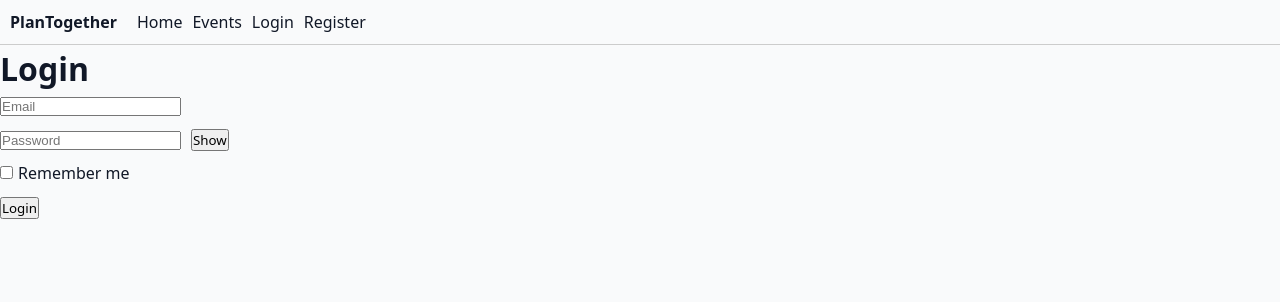
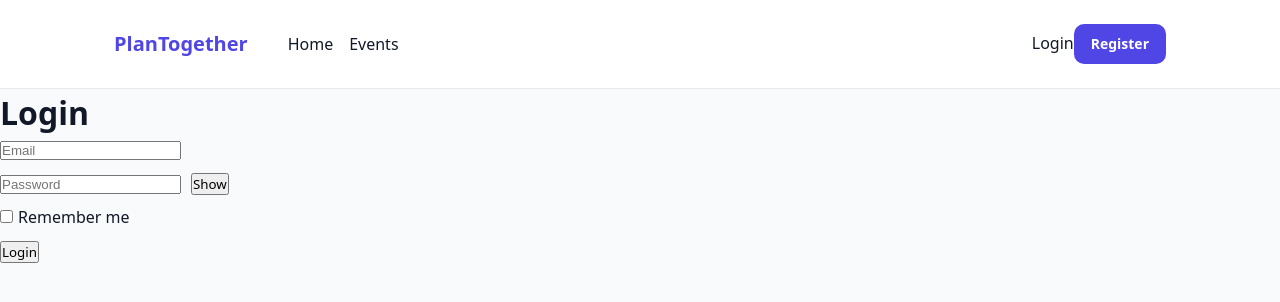
Before and after one commit to CoCav/planTogether, a React app in the folder frontend/: page /login in a window 1280 px wide. Shown: the top 302 px of the page. Built offline with nearby package versions, Linux system fonts and the light colour scheme; the HTML template or start-up script is replaced by a standard one.

Commit message:
refactor Navbar with global CSS and improved layout, enhance user badge and reorganize component styles

```diff
--- a/frontend/src/components/Navbar.jsx
+++ b/frontend/src/components/Navbar.jsx
@@ -1,9 +1,10 @@
 import { Link, useNavigate } from "react-router-dom";
 import { useAuth } from "../context/useAuth";
 
+import Button from "./ui/Button";
+
 export default function Navbar() {
     const { user, logout } = useAuth();
-
     const navigate = useNavigate();
 
     const handleLogout = async () => {
@@ -13,39 +14,42 @@ export default function Navbar() {
 
 
     return (
-        <nav style={{ padding: "10px", borderBottom: "1px solid #ccc" }}>
-            {/* Logo */}
-            <Link to="/" style={{ marginRight: "20px" }}>
-                <strong>PlanTogether</strong>
-            </Link>
+        <header className="navbar">
+            <div className="container navbar-inner">
 
-            {/* Navigation */}
-            <Link to="/" style={{ marginRight: "10px" }}>Home</Link>
-            <Link to="/events" style={{ marginRight: "10px" }}>Events</Link>
+                {/* Brand */}
+                <Link to="/" className="navbar-brand">PlanTogether</Link>
 
-            {/* Auth */}
-            {user ? (
-                <>
-                <Link to="/events/create" style={{ marginRight: "10px" }}>
-                    Create Event
-                </Link>
+                {/* Navigation */}
+                <nav className="navbar-links">
+                    <Link to="/" className="navbar-link">Home</Link>
+                    <Link to="/events" className="navbar-link">Events</Link>
 
-                <Link to="profile" style={{ marginRight: "10px" }}>
-                    Profile
-                </Link>
+                    {user && (
+                        <div className="navbar-links-group">
+                            <Link to="/events/create" className="navbar-link">Create Event</Link>
+                            <Link to="/profile" className="navbar-link">Profile</Link>
+                        </div>
+                    )}
+                </nav>
 
-                <span style={{ marginRight: "10px", marginLeft: "10px" }}>
-                    Hello, {user.name}
-                </span>
-
-                <button onClick={handleLogout}>Logout</button>
-            </>
-            ) : (
-            <>
-                <Link to="/login" style={{ marginRight: "10px" }}>Login</Link>
-                <Link to="/register" style={{ marginRight: "10px" }}>Register</Link>
-            </>
-            )}
-        </nav>
+                {/* Right side */}
+                <div className="navbar-actions">
+                    {user ? (
+                        <div className="navbar-user-group">
+                            <span className="navbar-user">Hello, {user.name}</span>
+                            <Button type="button" variant="outline" onClick={handleLogout}>Logout</Button>
+                        </div>
+                    ) : (
+                        <div>
+                            <Link to="/login" className="navbar-link">Login</Link>
+                            <Link to="/register">
+                                <Button type="button">Register</Button>
+                            </Link>
+                        </div>
+                    )}
+                </div>
+            </div>
+        </header>
     );
 }
--- a/frontend/src/styles/components.css
+++ b/frontend/src/styles/components.css
@@ -1,4 +1,6 @@
-/* BUTTONS */
+/* ==================================================
+   BUTTONS
+================================================== */
 .btn {
     display: inline-flex;
     align-items: center;
@@ -31,7 +33,7 @@
 
 .btn-primary {
     background: var(--color-primary);
-    color: #fff;
+    color: white;
 }
 
 .btn-primary:hover:not(:disabled) {
@@ -59,7 +61,10 @@
     box-shadow: var(--shadow-sm);
 }
 
-/* CARDS */
+
+/* ==================================================
+   CARDS
+================================================== */
 .card {
     background: var(--color-surface);
     padding: var(--space-5);
@@ -82,7 +87,9 @@
 }
 
 
-/* FORMS */
+/* ==================================================
+   FORMS
+================================================== */
 .form-field {
     display: flex;
     flex-direction: column;
@@ -117,9 +124,17 @@
     margin: 0 auto;
 }
 
-/* INPUTS */
+.event-form {
+    display: flex;
+    flex-direction: column;
+    gap: var(--space-4);
+}
 
-.input {
+/* ==================================================
+   INPUTS
+================================================== */
+.input,
+.textarea {
     width: 100%;
     padding: var(--space-3);
     border-radius: var(--radius-md);
@@ -132,45 +147,23 @@
         background 0.2s ease;
 }
 
-.input:focus {
+.input:focus,
+textarea:focus {
     outline: none;
     border-color: var(--color-primary);
     box-shadow: 0 0 0 3px rgba(79, 70, 229, 0.12);
 }
 
-.input:disabled {
-    background: #f3f4f6;
-    cursor: not-allowed;
-}
-
-.textarea {
-    width: 100%;
-    padding: var(--space-3);
-    border: 1px solid var(--color-border);
-    border-radius: var(--radius-md);
-    background: var(--color-surface);
-    color: var(--color-text);
-    resize: vertical;
-    min-height: 100px;
-    transition:
-        border-color 0.2s ease,
-        box-shadow 0.2s ease,
-        background 0.2s ease;
-}
-
-.textarea:focus {
-    outline: none;
-    border-color: var(--color-primary);
-    box-shadow: 0 0 0 3px rgba(79, 70, 229, 0.12);
-}
-
+.input:disabled,
 .textarea:disabled {
     background: #f3f4f6;
     cursor: not-allowed;
 }
 
 
-/*  BADGES (ROLES) */
+/* ==================================================
+   BADGES
+================================================== */
 .badge {
     display: inline-flex;
     align-items: center;
@@ -180,26 +173,25 @@
     font-weight: 500;
 }
 
-/* Organizer */
 .badge-organizer {
     background: #ede9fe;
     color: #5b21b6;
 }
 
-/* Co-organizer */
 .badge-co {
     background: #dbeafe;
     color: #1d4ed8;
 }
 
-/* Participant */
 .badge-participant {
     background: #e5e7eb;
     color: #374151;
 }
 
 
-/* ALERTS AND STATES */
+/* ==================================================
+   ALERTS & STATES
+================================================== */
 .alert {
     padding: var(--space-3) var(--space-4);
     border-radius: var(--radius-md);
@@ -226,20 +218,21 @@
     border-color: #fecaca;
 }
 
+.empty-state,
+.loading-state {
+    text-align: center;
+    color: var(--color-text-muted);
+    border-radius: var(--radius-md);
+}
+
 .empty-state {
-    color: var(--color-text-muted);
-    text-align: center;
     padding: var(--space-5);
     border: 1px dashed var(--color-border);
-    border-radius: var(--radius-md);
     background: #fcfcfd;
 }
 
 .loading-state {
-    text-align: center;
-    color: var(--color-text-muted);
     padding: var(--space-6);
-    border-radius: var(--radius-md);
 }
 
 .status-text {
@@ -251,7 +244,9 @@
     color: var(--color-success);
 }
 
-/*  LINKS */
+/* ==================================================
+   LINKS
+================================================== */
 .link-inline {
     color: var(--color-primary);
     font-weight: 500;
@@ -262,9 +257,117 @@
 }
 
 
-/* =========================
-   Event Page
-========================= */
+/* ==================================================
+   NAVBAR
+================================================== */
+.navbar {
+    position: sticky;
+    top: 0;
+    z-index: 50;
+    background: var(--color-surface);
+    border-bottom: 1px solid var(--color-border);
+}
+
+.navbar-inner {
+    min-height: 72px;
+    display: flex;
+    align-items: center;
+    justify-content: space-between;
+    gap: var(--space-4);
+}
+
+.navbar-brand {
+    font-size: var(--font-size-lg);
+    font-weight: 800;
+    color: var(--color-primary);
+    text-decoration: none;
+    flex-shrink: 0;
+}
+
+.navbar-links,
+.navbar-links-group,
+.navbar-user-group,
+.navbar-auth-group,
+.navbar-actions {
+    display: flex;
+    align-items: center;
+    gap: var(--space-4);
+    flex-wrap: wrap;
+}
+
+.navbar-links {
+    flex: 1;
+    gap: var(--space-4);
+    margin-left: var(--space-5);
+}
+
+.navbar-links-group,
+.navbar-user-group,
+.navbar-auth-group,
+.navbar-actions {
+    gap: var(--space-4);
+}
+
+.navbar-link {
+    color: var(--color-text);
+    text-decoration: none;
+    font-weight: 500;
+    white-space: nowrap;
+}
+
+.navbar-link:hover {
+    color: var(--color-primary);
+}
+
+
+/* RIGHT SIDE */
+.navbar-actions {
+    display: flex;
+    align-items: center;
+    gap: var(--space-3);
+    flex-wrap: wrap;
+}
+
+.navbar-user {
+    display: inline-flex;
+    align-items: center;
+    padding: 6px 12px;
+    background: #eef2ff;
+    color: var(--color-primary);
+    border: 1px solid #c7d2fe;
+    border-radius: 999px;
+    font-size: var(--font-size-sm);
+    font-weight: 600;
+    white-space: nowrap;
+}
+
+
+/* ==================================================
+   RESPONSIVE NAVBAR
+================================================== */
+@media (max-width: 768px) {
+    .navbar-inner {
+        flex-wrap: wrap;
+        align-items: flex-start;
+        padding: var(--space-3) 0;
+    }
+
+    .navbar-links {
+        width: 100%;
+        margin-left: 0;
+        margin-top: var(--space-2);
+    }
+
+    .navbar-actions {
+        width: 100%;
+        justify-content: flex-start;
+        margin-top: var(--space-2);
+    }
+}
+
+/* ==================================================
+   EVENTS PAGE
+================================================== */
 .event-list {
     display: flex;
     flex-direction: column;
@@ -315,12 +418,6 @@
     flex-wrap: wrap;
 }
 
-.event-form {
-    display: flex;
-    flex-direction: column;
-    gap: var(--space-4);
-}
-
 .inline-actions {
     display: flex;
     align-items: center;
@@ -329,9 +426,9 @@
 }
 
 
-/* =========================
-   EventDetails page
-========================= */
+/* ==================================================
+   EVENT DETAILS PAGE
+================================================== */
 .event-details-card {
     margin-bottom: var(--space-5);
 }
@@ -440,10 +537,9 @@
 }
 
 
-/* =========================
-   Profile page
-========================= */
-
+/* ==================================================
+   PROFILE PAGE
+================================================== */
 .profile-grid {
     display: grid;
     grid-template-columns: repeat(auto-fit, minmax(320px, 1fr));
```
